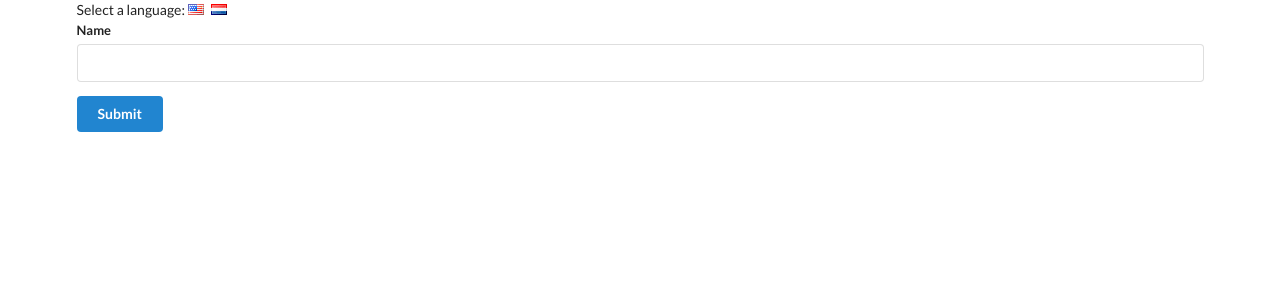
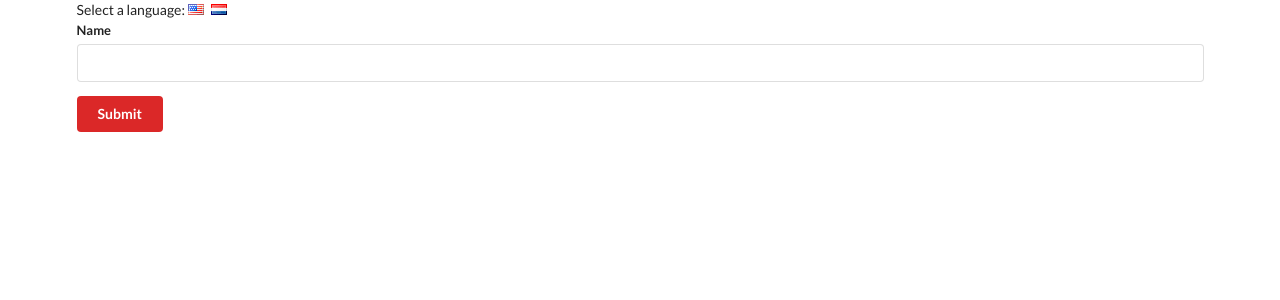
Before and after one commit to Danielo814/blitz, a React (Create React App) app in the folder translator/: page / in a window 1280 px wide. Shown: the top 300 px of the page. Built offline with nearby package versions, Linux system fonts and the light colour scheme.

Commit message:
use dynamic value for button color

```diff
--- a/translator/src/components/Button.js
+++ b/translator/src/components/Button.js
@@ -11,7 +11,7 @@ class Button extends React.Component {
     return (
       <ColorContext.Consumer>
         {color => (
-          <button className="ui button primary">
+          <button className={`ui button ${color}`}>
             <LanguageContext.Consumer>
               {value => this.renderSubmit(value)}
             </LanguageContext.Consumer>
```
